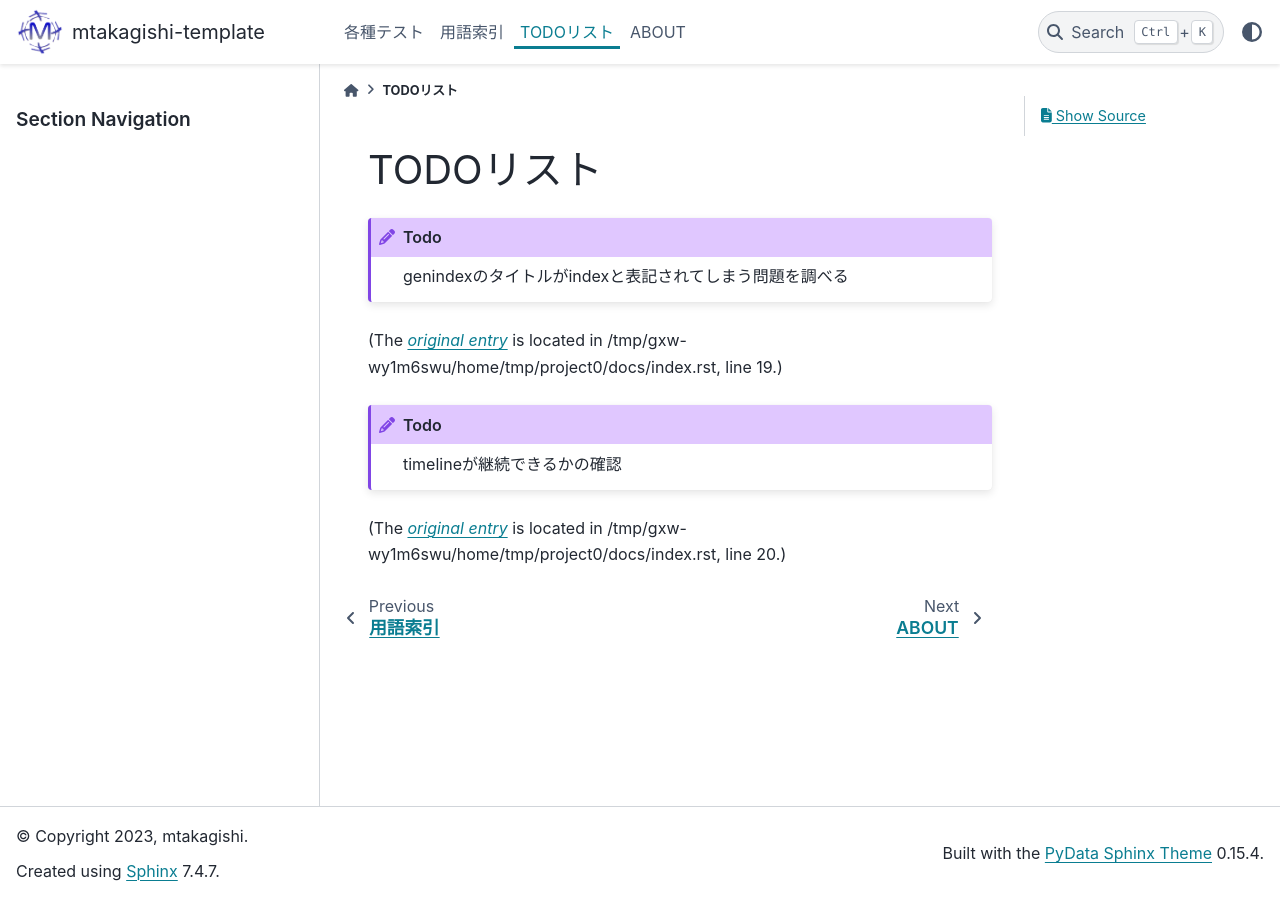
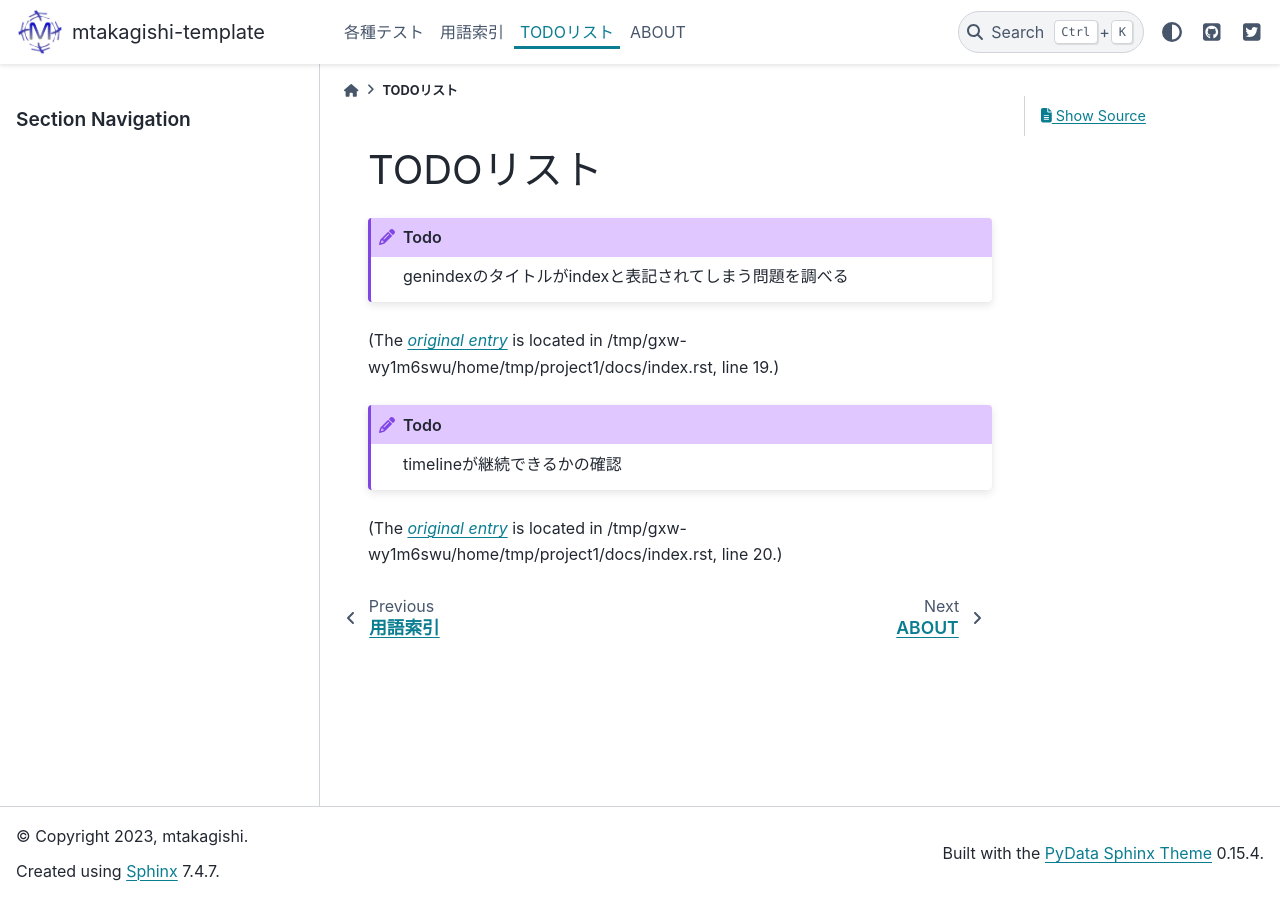
Before and after one commit to mtakagishi/mtakagishi-template, a Sphinx documentation site: the page built from docs/todos.rst, in a window 1280 px wide. Built offline with Sphinx 7.4.7 and the PyData theme 0.15.4, drawn with Linux system fonts in a browser that asks for light colours; part of the change alters nothing that is shown.

```diff
--- a/docs/conf.py
+++ b/docs/conf.py
@@ -37,6 +37,8 @@ html_theme_options = {
     "logo": {
         "text": project,
     },
+    "github_url": "https://github.com/mtakagishi/mtakagishi-template",
+    "twitter_url": "https://twitter.com/mtakagishi",
 }
 
 source_suffix = {
```
